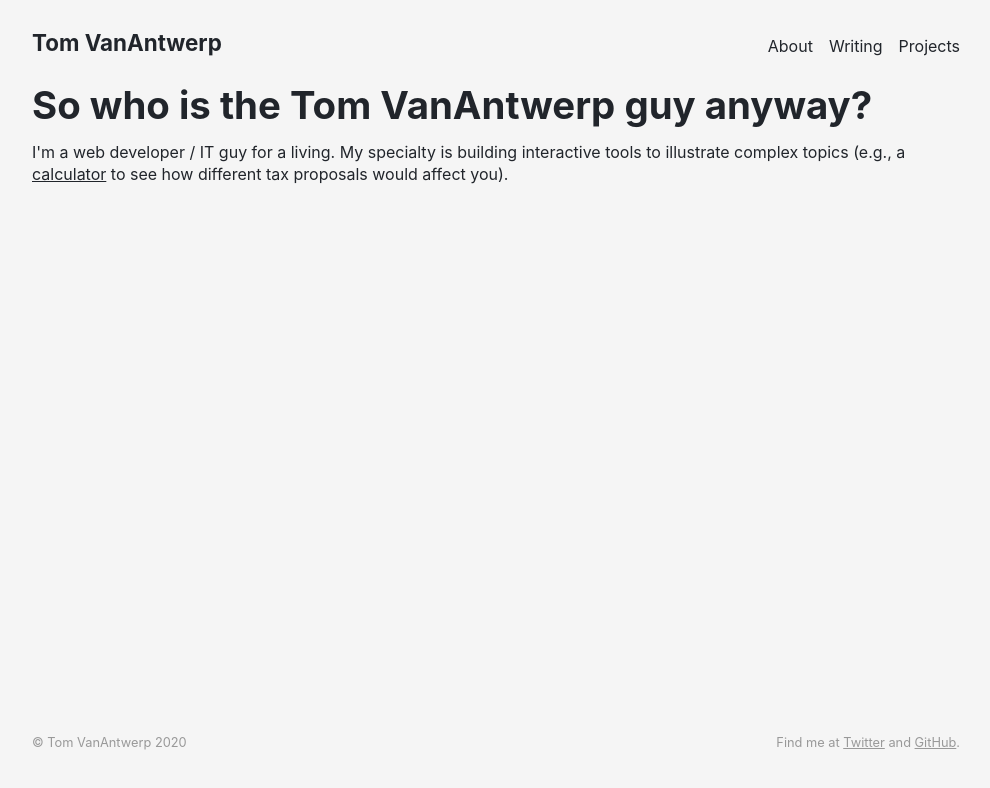
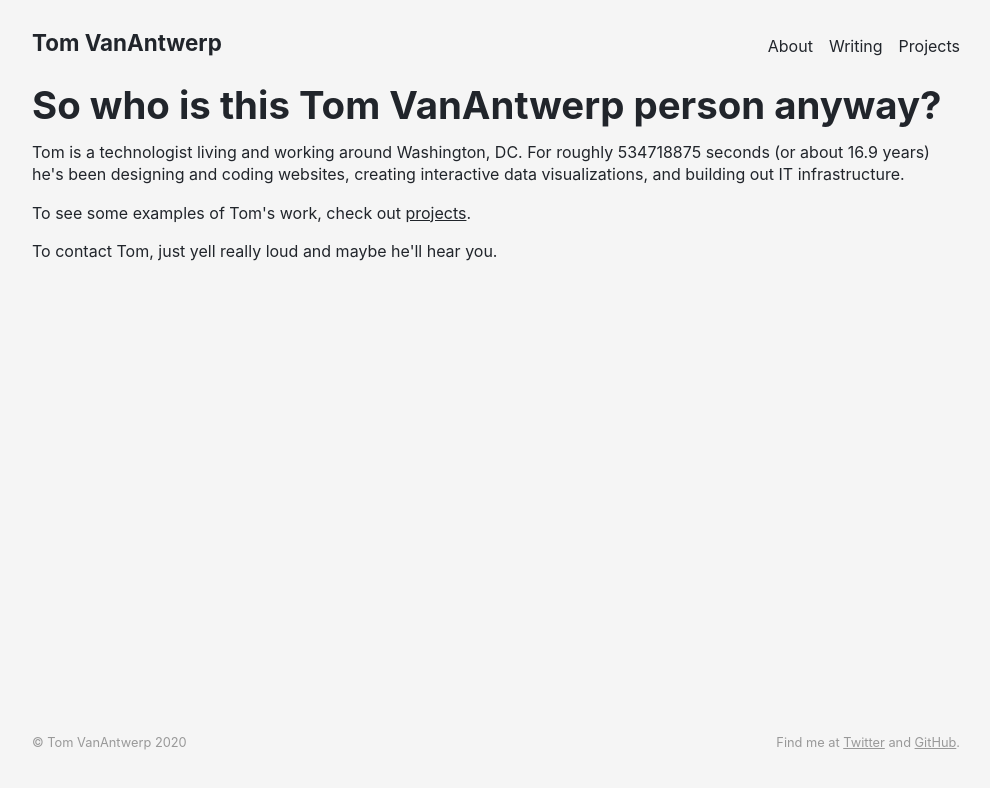
Before and after one commit to tvanantwerp/tomvanantwerp.com, a Next.js app: page /about in a window 1280 px wide. Shown: the top 788 px of the page, without its empty margins (144-1134 px from the left). Built offline with nearby package versions, Linux system fonts and the light colour scheme.

Commit message:
Flesh out the about page a big with some fun interactivity

```diff
--- a/pages/about.js
+++ b/pages/about.js
@@ -1,13 +1,30 @@
+import {useState, useEffect} from 'react';
 import Head from '@components/head';
+import Link from 'next/link';
 
-export default function About() {
+const yearsFromMs = ms => ms/1000/60/60/24/365.25;
+
+const About = () => {
+  const [timeInMilliseconds, setTimeInMilliseconds] = useState(new Date().getTime() - new Date('2004-01-01').getTime());
+
+  useEffect(() => {
+    const interval = setInterval(() => {
+      setTimeInMilliseconds(new Date().getTime() - new Date('2004-01-01').getTime());
+    }, 1000)
+    return () => {
+      clearInterval(interval);
+    }
+  }, [])
+
   return (
     <div>
       <Head title="About" />
-      <h1>So who is the Tom VanAntwerp guy anyway?</h1>
-      <p>I'm a web developer / IT guy for a living. My specialty is building interactive tools to illustrate complex topics (e.g., a <a href="https://taxfoundation.org/tax-calculator/" target="_blank" rul="noopener noreffer">calculator</a> to see how different tax proposals would affect you).</p>
-      <p></p>
-      <p></p>
+      <h1>So who is this Tom VanAntwerp person anyway?</h1>
+      <p>Tom is a technologist living and working around Washington, DC. For roughly {Math.round(timeInMilliseconds/1000)} seconds (or about {Math.round(yearsFromMs(timeInMilliseconds) * 10) / 10} years) he's been designing and coding websites, creating interactive data visualizations, and building out IT infrastructure.</p>
+      <p>To see some examples of Tom's work, check out <Link href="/projects" passHref><a>projects</a></Link>.</p>
+      <p>To contact Tom, just yell really loud and maybe he'll hear you.</p>
     </div>
   );
 }
+
+export default About;
```
